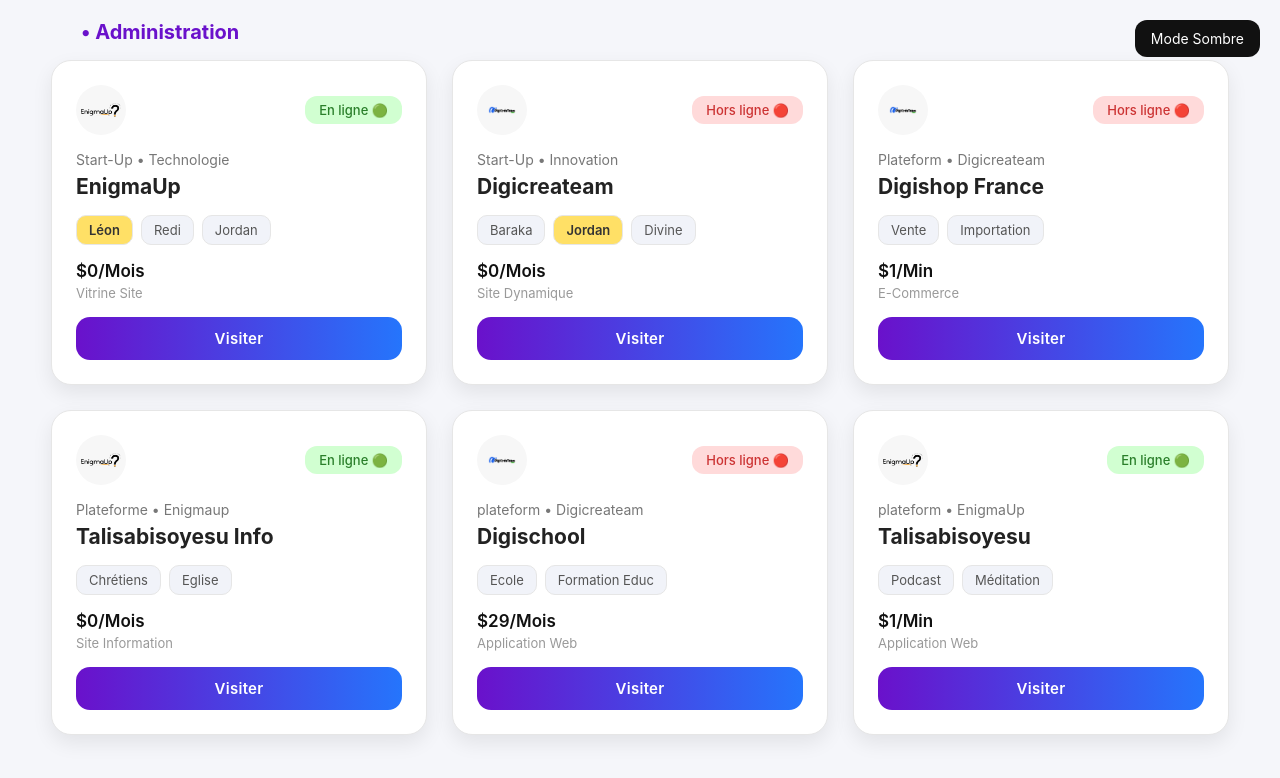
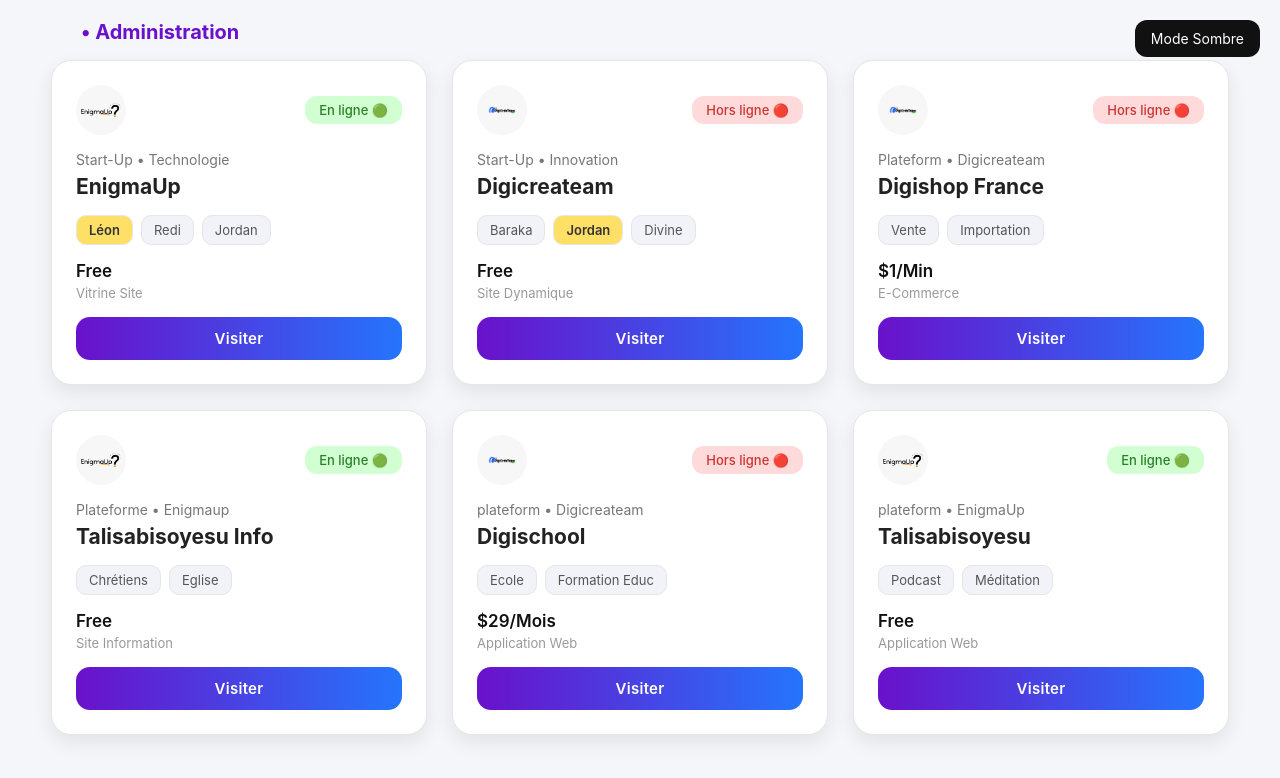
Before and after one commit to Jordandev8262/Management-In-One, a plain HTML site: page Tableau de Bord.html in a window 1280 px wide. Drawn offline with Linux system fonts and the light colour scheme.

Commit message:
Fix job card details and update salary information
Updated job cards to reflect correct salary and job status.

```diff
--- a/Tableau de Bord.html
+++ b/Tableau de Bord.html
@@ -244,7 +244,7 @@
             <div class="tag">Jordan</div>
         </div>
 
-        <div class="salary">$0/Mois</div>
+        <div class="salary">Free</div>
         <div class="location">Vitrine Site</div>
 
         <a href="#"><button class="apply-btn">Visiter</button></a>
@@ -266,7 +266,7 @@
             <div class="tag">Divine</div>
         </div>
 
-        <div class="salary">$0/Mois</div>
+        <div class="salary">Free</div>
         <div class="location">Site Dynamique</div>
 
         <a href="https://jordandev8262.github.io/SiteWebDigicreateam/admin-login"><button class="apply-btn">Visiter</button></a>
@@ -307,7 +307,7 @@
             <div class="tag">Eglise</div>
         </div>
 
-        <div class="salary">$0/Mois</div>
+        <div class="salary">Free</div>
         <div class="location">Site Information</div>
 
         <a href=""><button class="apply-btn">Visiter</button></a>
@@ -349,7 +349,7 @@
             <div class="tag">Méditation</div>
         </div>
 
-        <div class="salary">$1/Min</div>
+        <div class="salary">Free</div>
         <div class="location">Application Web</div>
 
         <a href="#"><button class="apply-btn">Visiter</button></a>
```
